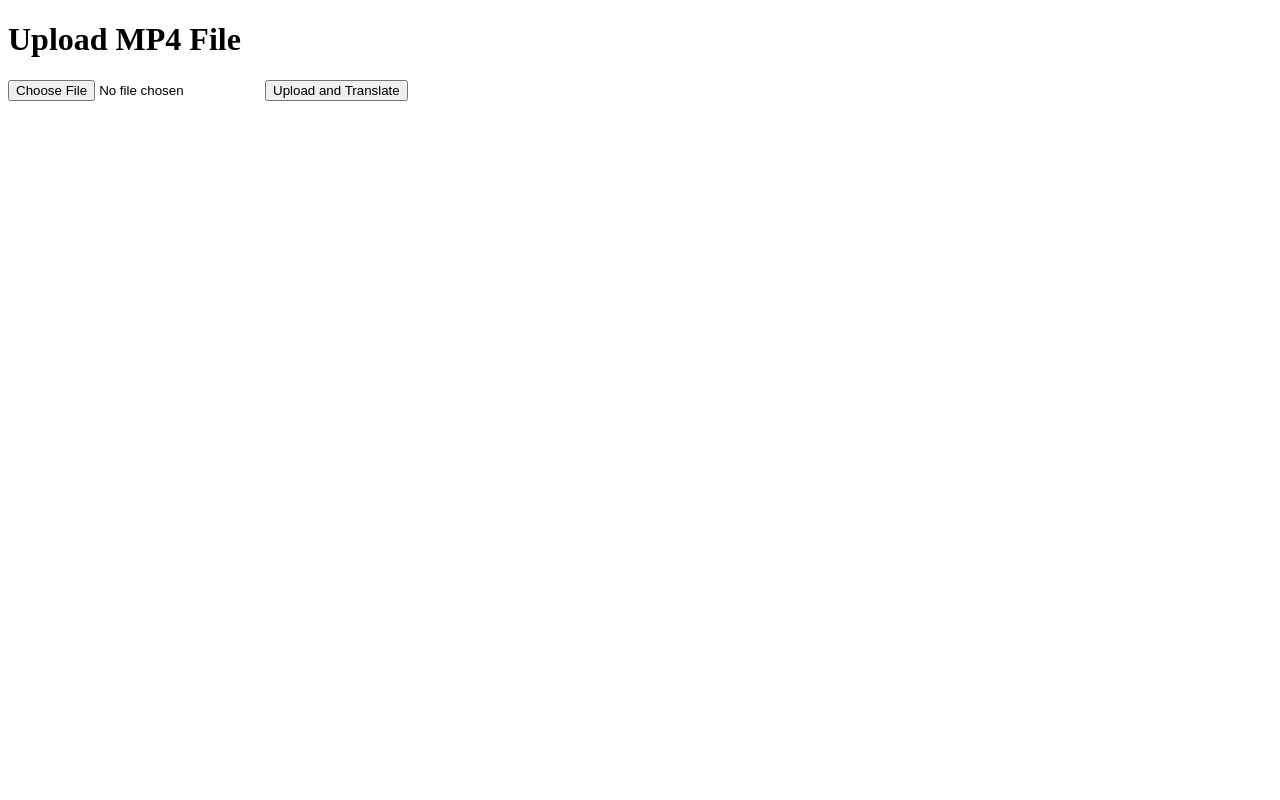
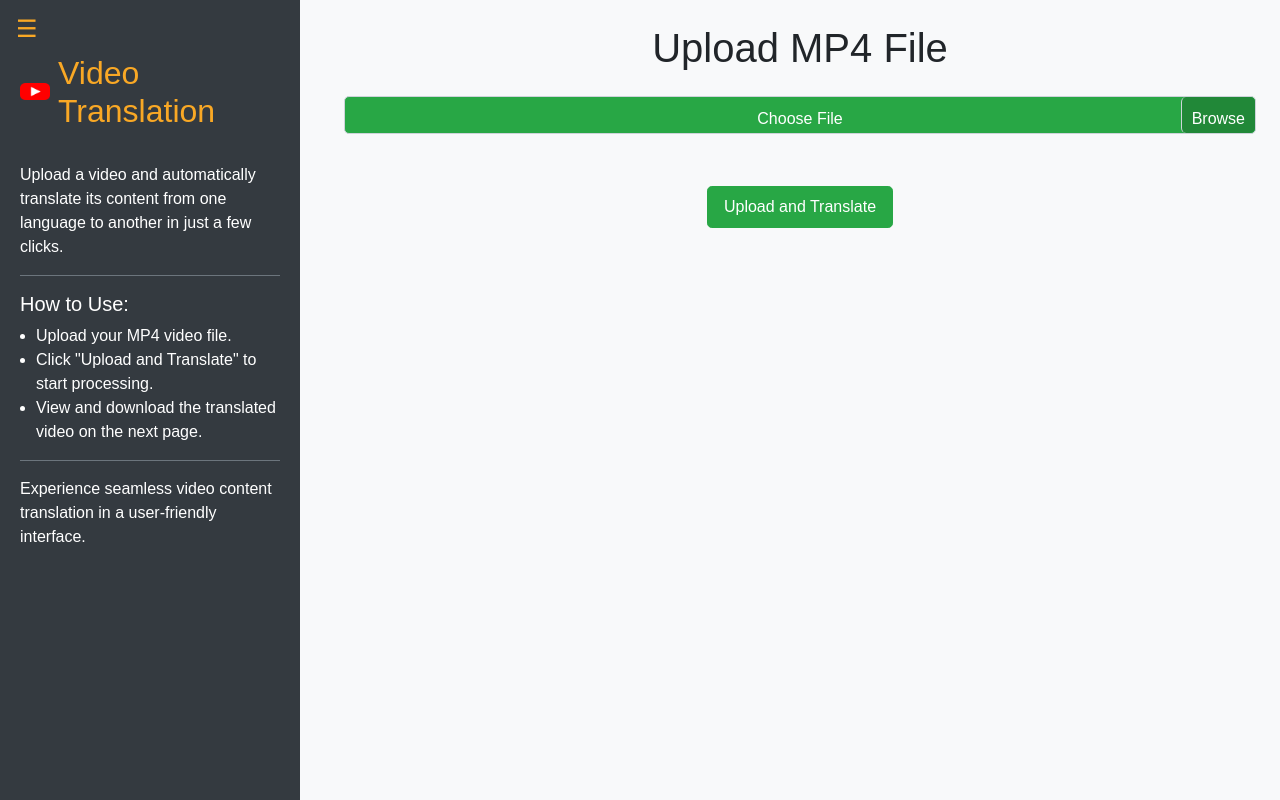
Before and after one commit to PaulHex6/VideoDubbing, a Flask app: page / in a window 1280 px wide. Run offline with Flask 3, Linux system fonts and the light colour scheme; some libraries are stand-ins or nearby versions.

Commit message:
UI changes

```diff
--- a/app.py
+++ b/app.py
@@ -72,7 +72,7 @@ def create_dub_from_file(input_file_path: str, file_format: str, source_language
             file=(os.path.basename(input_file_path), audio_file, file_format),
             target_lang=target_language,
             source_lang=source_language,
-            num_speakers=1,
+            num_speakers=0,
             watermark=True,
         )
 
--- /dev/null
+++ b/static/styles.css
@@ -0,0 +1,89 @@
+/* static/styles.css */
+
+/* General body styling */
+body {
+    font-family: Arial, sans-serif;
+    background-color: #f8f9fa;
+    overflow-x: hidden;
+}
+
+/* Sidebar styling */
+.sidebar {
+    width: 300px;
+    position: fixed;
+    height: 100%;
+    background-color: #343a40;
+    color: white;
+    padding: 20px;
+    z-index: 1000;
+    overflow-y: auto;
+    transition: transform 0.3s ease;
+}
+
+.sidebar-header {
+    display: flex;
+    align-items: center;
+}
+
+.sidebar h2 {
+    color: #f9a825;
+    margin-top: 10px;
+}
+
+.sidebar-hidden {
+    transform: translateX(-100%);
+}
+
+/* Main content shift when sidebar is toggled */
+#main-container {
+    margin-left: 320px;
+    transition: margin-left 0.3s ease;
+}
+
+/* Toggle button styling */
+.toggle-btn {
+    background: none;
+    border: none;
+    color: #f9a825;
+    font-size: 24px;
+    cursor: pointer;
+    position: absolute;
+    top: 10px;
+    left: 10px;
+    z-index: 1100;
+}
+
+/* Custom file input styling */
+.custom-file-input {
+    cursor: pointer;
+}
+
+.custom-file-label {
+    display: inline-block;
+    padding: 10px;
+    background-color: #28a745;
+    color: white;
+    border-radius: 5px;
+    cursor: pointer;
+}
+
+.custom-file-label::after {
+    content: 'Browse';
+    padding: 10px;
+    background-color: #218838;
+    color: white;
+    border-radius: 5px;
+    cursor: pointer;
+}
+
+/* Video styling */
+.video-container {
+    max-width: 50%; /* Limit video to half the container width */
+    margin: 0 auto;
+}
+
+/* Button styling */
+.btn {
+    font-size: 16px;
+    margin-top: 20px;
+}
--- /dev/null
+++ b/templates/base.html
@@ -0,0 +1,58 @@
+<!doctype html>
+<html lang="en">
+
+<head>
+    <meta charset="UTF-8">
+    <meta name="viewport" content="width=device-width, initial-scale=1.0">
+    <title>Video Translation</title>
+    <link rel="stylesheet" href="https://stackpath.bootstrapcdn.com/bootstrap/4.5.2/css/bootstrap.min.css">
+    <link rel="stylesheet" href="{{ url_for('static', filename='styles.css') }}">
+    <link rel="icon" href="{{ url_for('static', filename='favicon.png') }}" type="image/png">
+    <script>
+        // Function to toggle the sidebar visibility
+        function toggleSidebar() {
+            var sidebar = document.getElementById('sidebar');
+            sidebar.classList.toggle('sidebar-hidden');
+        }
+
+        // Update file input label with the selected file name
+        function updateFileName(input) {
+            var fileName = input.files[0].name;
+            var label = document.querySelector('.custom-file-label');
+            label.textContent = fileName;
+        }
+    </script>
+</head>
+
+<body>
+    <div class="d-flex">
+        <!-- Sidebar -->
+        <div id="sidebar" class="sidebar bg-dark text-white">
+            <button class="toggle-btn" onclick="toggleSidebar()">☰</button>
+            <div class="sidebar-header mt-4">
+                <img src="{{ url_for('static', filename='favicon.png') }}" alt="Logo" style="width: 30px; vertical-align: middle;">
+                <h2 class="d-inline-block ml-2">Video Translation</h2>
+            </div>
+            <p class="mt-4">Upload a video and automatically translate its content from one language to another in just a few clicks.</p>
+            <hr class="border-secondary">
+            <h5>How to Use:</h5>
+            <ul class="pl-3">
+                <li>Upload your MP4 video file.</li>
+                <li>Click "Upload and Translate" to start processing.</li>
+                <li>View and download the translated video on the next page.</li>
+            </ul>
+            <hr class="border-secondary">
+            <p>Experience seamless video content translation in a user-friendly interface.</p>
+        </div>
+
+        <!-- Main Content Area -->
+        <div id="main-container" class="container-fluid p-4">
+            {% block content %}{% endblock %}
+        </div>
+    </div>
+
+    <script src="https://code.jquery.com/jquery-3.5.1.slim.min.js"></script>
+    <script src="https://stackpath.bootstrapcdn.com/bootstrap/4.5.2/js/bootstrap.bundle.min.js"></script>
+</body>
+
+</html>
--- a/templates/upload.html
+++ b/templates/upload.html
@@ -1,30 +1,32 @@
-<!doctype html>
-<html>
-<head>
-    <title>Upload MP4 File</title>
-    <script>
-        function showUploadMessage() {
-            document.getElementById('status').innerText = "Uploading file, please wait...";
-        }
-    </script>
-</head>
-<body>
-    <h1>Upload MP4 File</h1>
+{% extends 'base.html' %}
+
+{% block content %}
+<div class="header mb-4">
+    <h1 class="text-center">Upload MP4 File</h1>
+</div>
+
 <!-- Flash messages for status updates -->
 {% with messages = get_flashed_messages() %}
     {% if messages %}
-            <ul>
+    <div class="alert alert-info text-center" role="alert">
         {% for message in messages %}
-                <li>{{ message }}</li>
+        <p>{{ message }}</p>
         {% endfor %}
-            </ul>
+    </div>
     {% endif %}
 {% endwith %}
 
-    <div id="status"></div>
-    <form method="post" enctype="multipart/form-data" onsubmit="showUploadMessage()">
-        <input type="file" name="file" required>
-        <input type="submit" value="Upload and Translate">
+<div id="status" class="mb-3"></div>
+
+<!-- Upload Form -->
+<form method="post" enctype="multipart/form-data" onsubmit="showUploadMessage()" class="text-center">
+    <div class="form-group">
+        <!-- Custom file input -->
+        <div class="custom-file mb-3">
+            <input id="file-upload" type="file" name="file" class="custom-file-input" required onchange="updateFileName(this)">
+            <label class="custom-file-label" for="file-upload">Choose File</label>
+        </div>
+    </div>
+    <button type="submit" class="btn btn-success btn-lg">Upload and Translate</button>
 </form>
-</body>
-</html>
+{% endblock %}
```
Also changed, not shown: templates/translated.html (+19 -15 lines), readme.md, static/favicon.png (added). Lines whose indentation alone changed are shown as unchanged.
